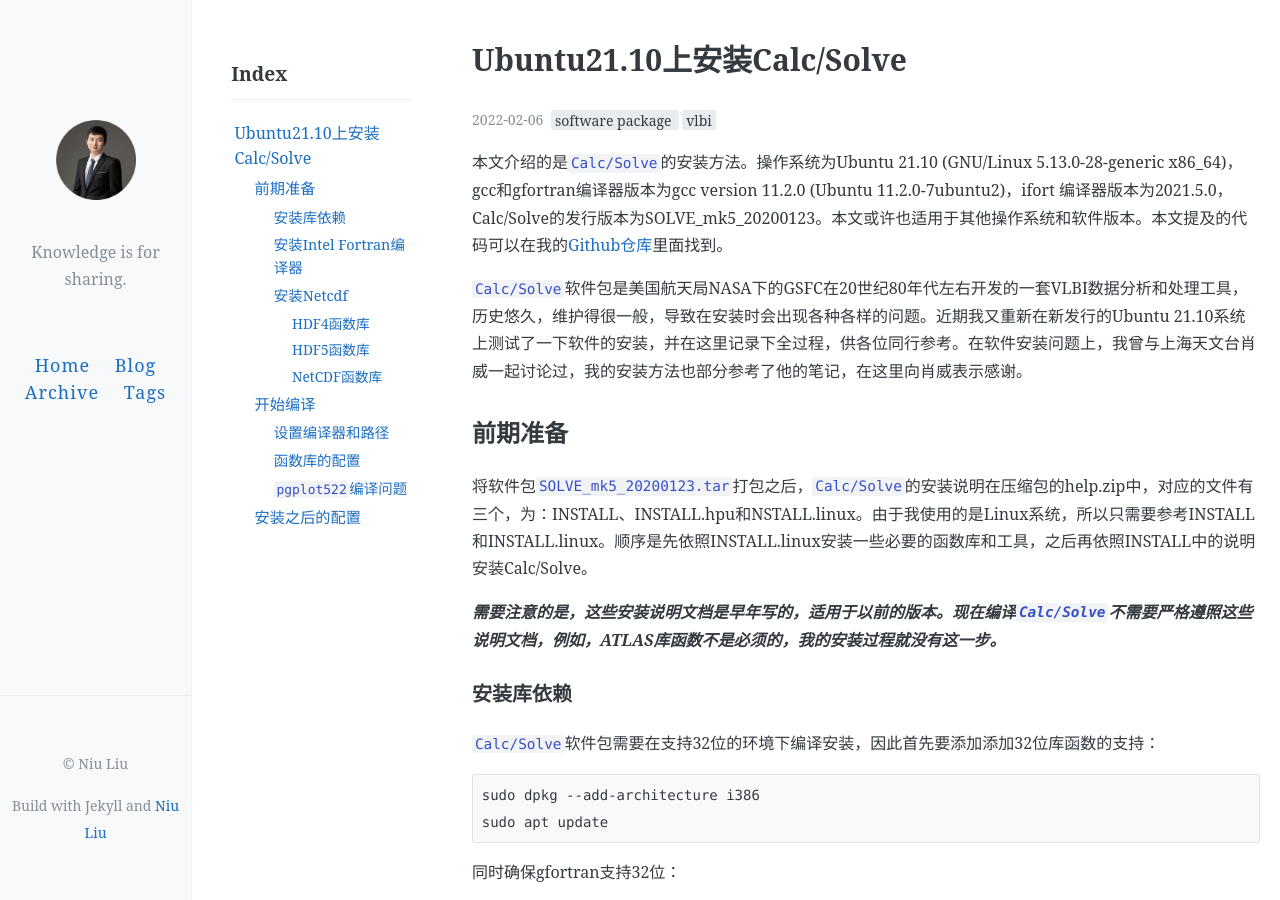
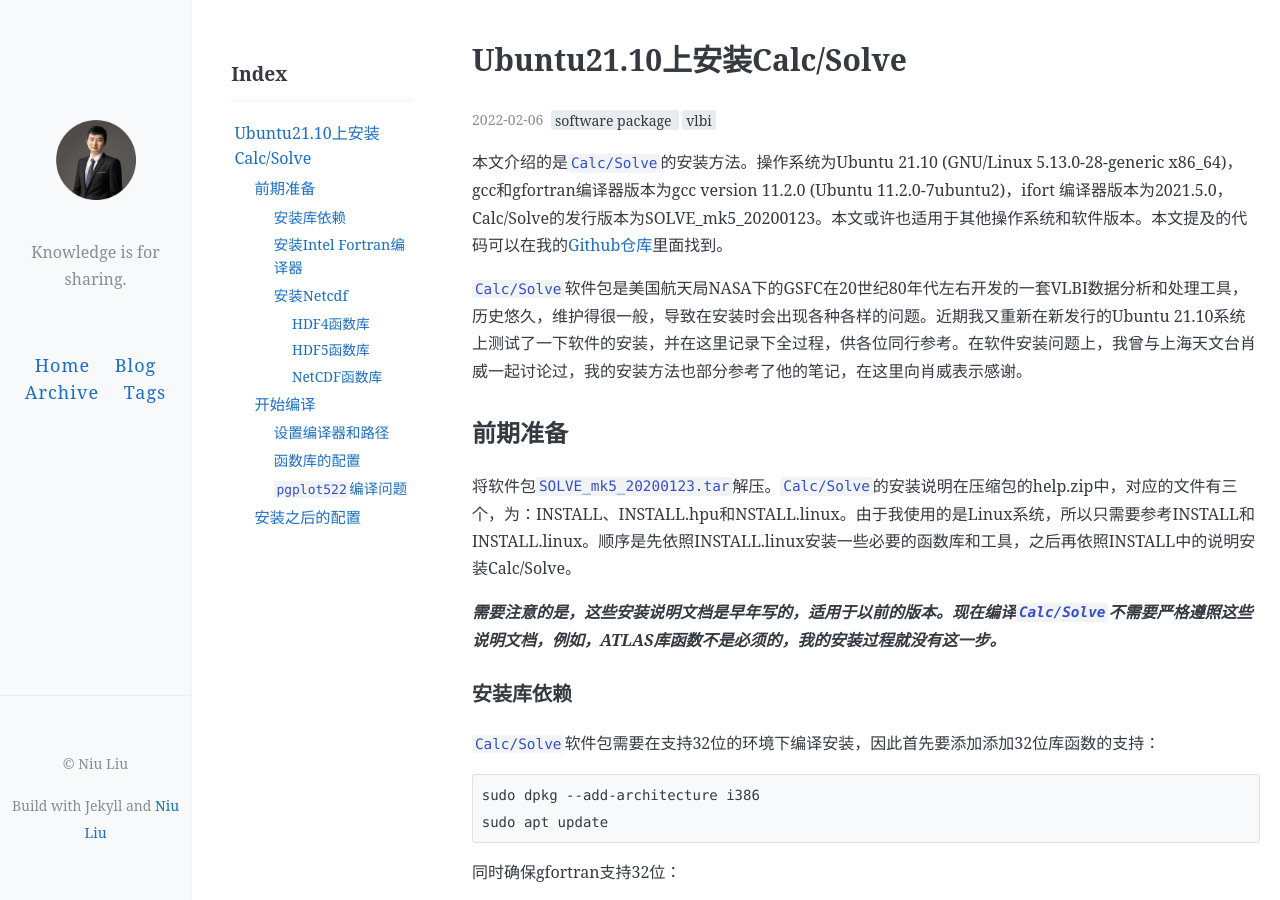
Before and after one commit to Niu-Liu/Niu-Liu.github.io, a Jekyll site: the page built from _posts/2022-02-06-install_calc_solve.md, in a window 1280 px wide and 900 px high. Built offline with Jekyll 4.4.1, drawn with Linux system fonts in a browser that asks for light colours.

Commit message:
Fix typos

````diff
--- a/_posts/2022-02-06-install_calc_solve.md
+++ b/_posts/2022-02-06-install_calc_solve.md
@@ -20,7 +20,7 @@ author: Neo
 
 ## 前期准备
 
-将软件包`SOLVE_mk5_20200123.tar`打包之后，`Calc/Solve`的安装说明在压缩包的help.zip中，对应的文件有三个，为：INSTALL、INSTALL.hpu和NSTALL.linux。由于我使用的是Linux系统，所以只需要参考INSTALL和INSTALL.linux。顺序是先依照INSTALL.linux安装一些必要的函数库和工具，之后再依照INSTALL中的说明安装Calc/Solve。
+将软件包`SOLVE_mk5_20200123.tar`解压。`Calc/Solve`的安装说明在压缩包的help.zip中，对应的文件有三个，为：INSTALL、INSTALL.hpu和NSTALL.linux。由于我使用的是Linux系统，所以只需要参考INSTALL和INSTALL.linux。顺序是先依照INSTALL.linux安装一些必要的函数库和工具，之后再依照INSTALL中的说明安装Calc/Solve。
 
 ***需要注意的是，这些安装说明文档是早年写的，适用于以前的版本。现在编译`Calc/Solve`不需要严格遵照这些说明文档，例如，ATLAS库函数不是必须的，我的安装过程就没有这一步。***
 
@@ -342,7 +342,6 @@ cd $PREFIX/dist
 tar -xvzf $PREFIX/incoming/netcdf-fortran-${FVER}.tar.gz
 tar -xvzf $PREFIX/incoming/netcdf-c-${CVER}.tar.gz
 
-
 install_c
 install_f
 ```
````
Also changed, not shown: _posts/2022-10-13-note-for-solve.md (+1 -0 lines).
